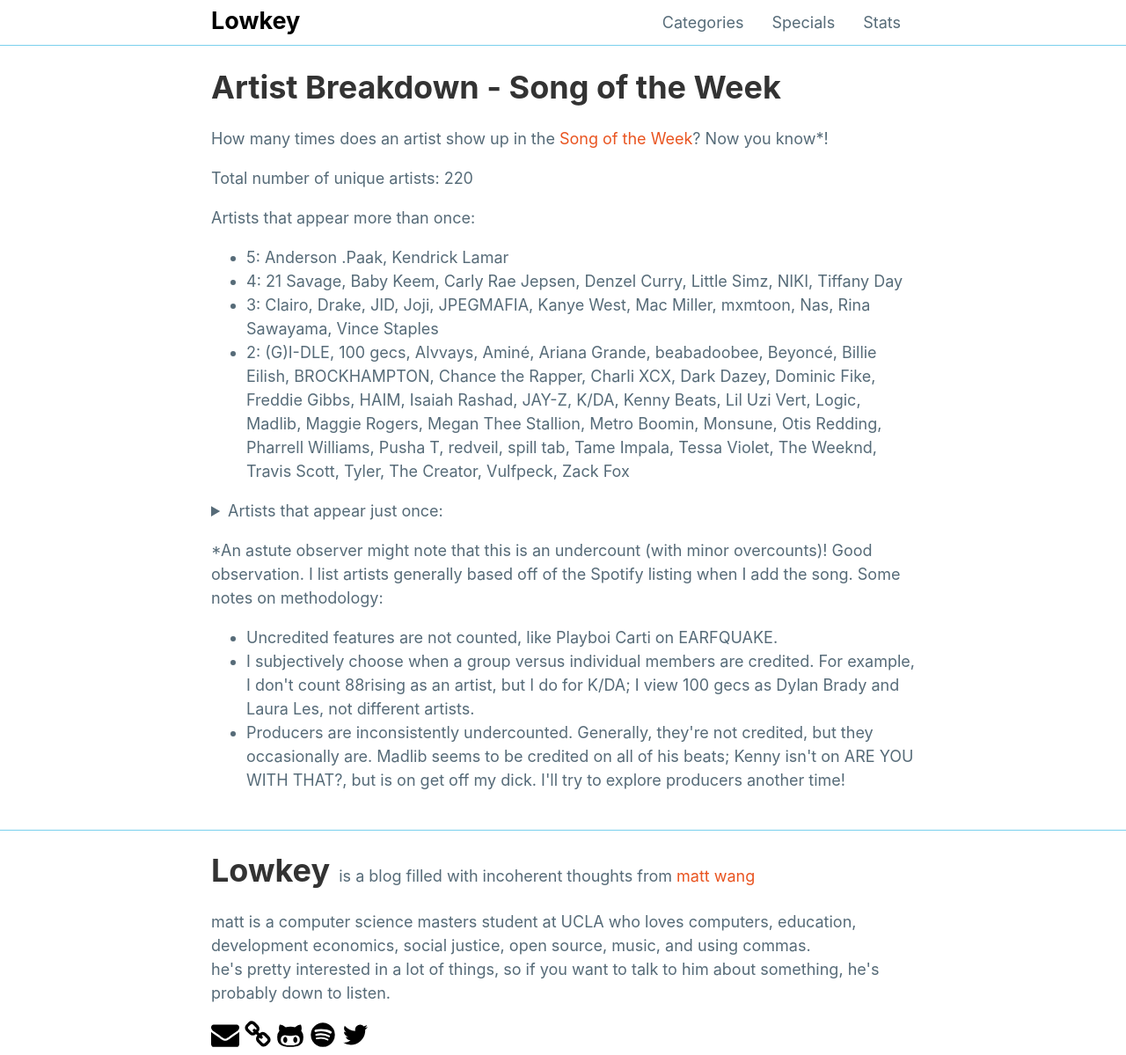
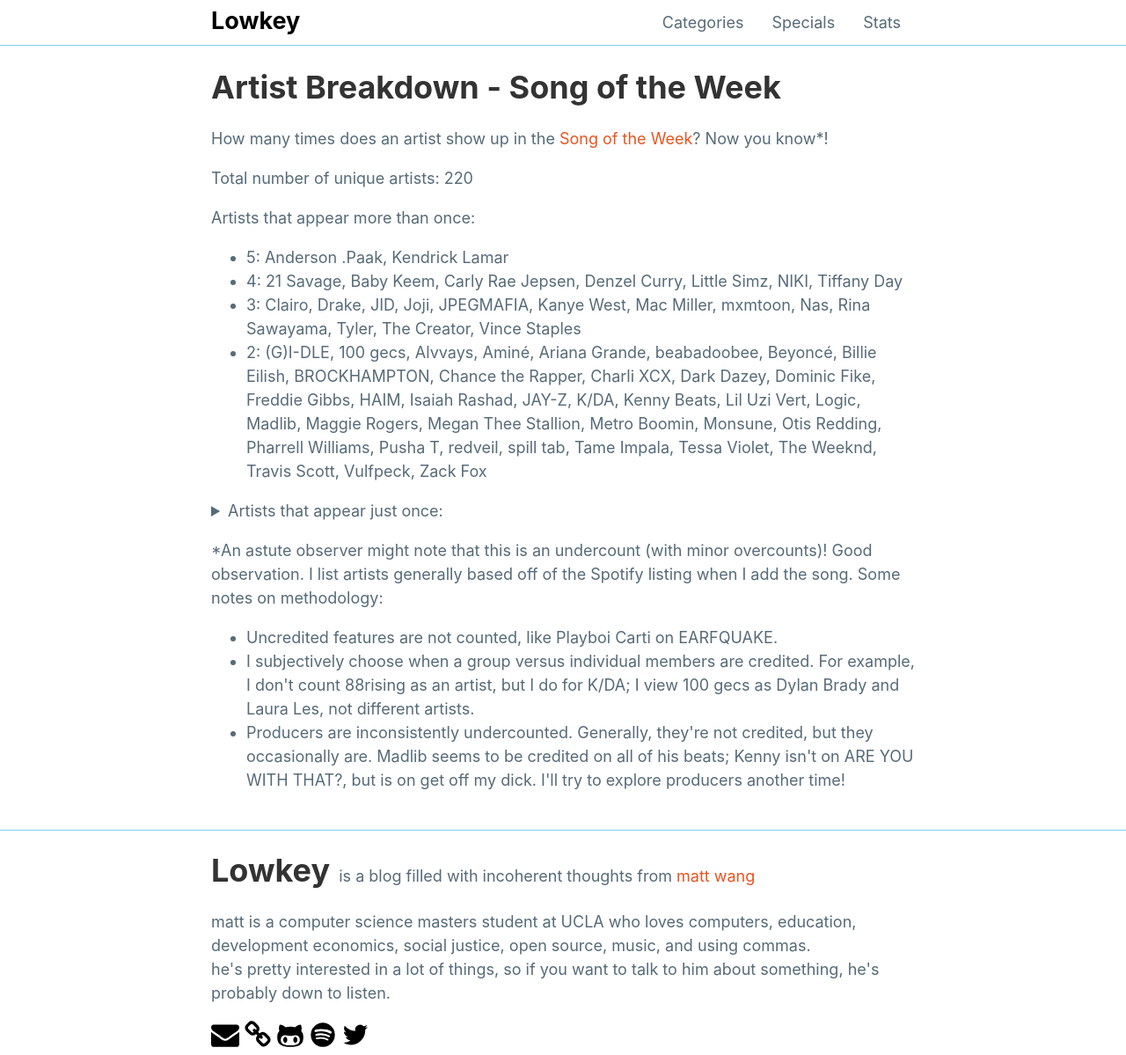
Before and after one commit to mattxwang/lowkey, a Jekyll site: the page built from stats/sotw-artists.html, in a window 1280 px wide and 1199 px high. Shown: the whole window at 88% size. Built offline with Jekyll 4.4.1, drawn with Linux system fonts in a browser that asks for light colours; part of the change alters nothing that is shown.

```diff
--- a/_data/sotw.yml
+++ b/_data/sotw.yml
@@ -2501,3 +2501,13 @@ week222:
   genre: "rap"
   year: 2023
   blurb: I have never cackled so much while being thoroughly amazed by a project's production. This one is closer to easy listening compared to ... some of the other songs. Those scare me.
+week223:
+  week: "Week 223: March 31 - Apr 6"
+  title: "SORRY NOT SORRY"
+  artists:
+  - "Tyler, The Creator"
+  album: "CALL ME IF YOU GET LOST: The Estate Sale"
+  album_art: "cmiygl-tes.jpeg"
+  genre: "rap"
+  year: 2023
+  blurb: "[Beautiful music video](https://www.youtube.com/watch?v=LSIOcCcEVaE) for a beautiful era of rap."
```
Also changed, not shown: img/albums/cmiygl-tes.jpeg (added).
